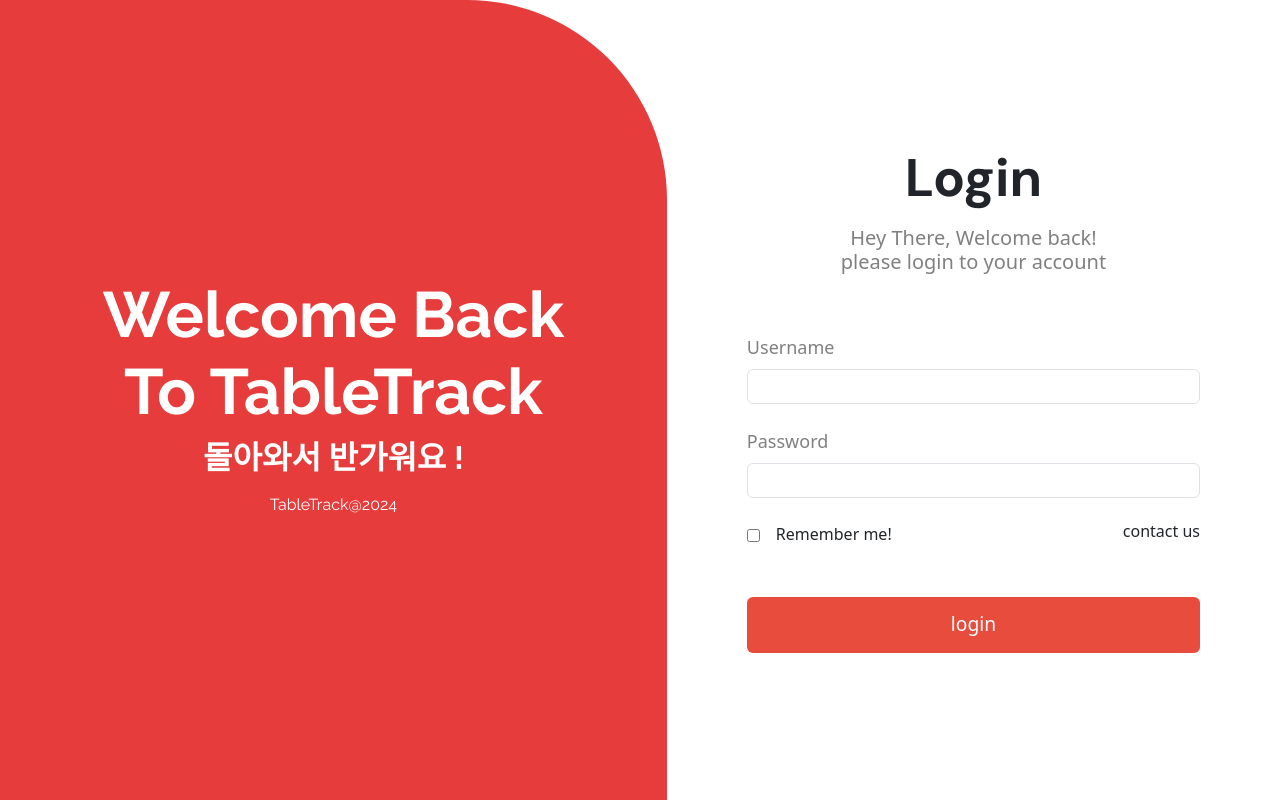
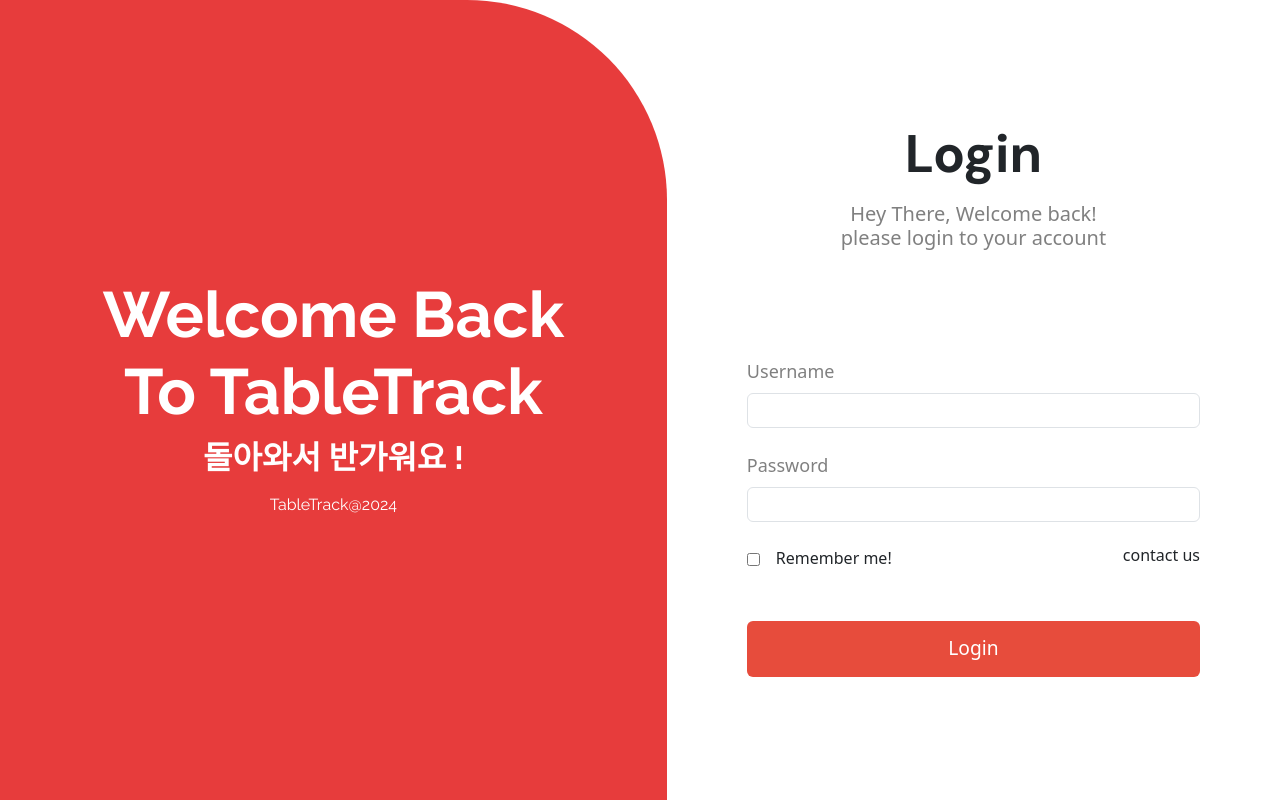
Before and after one commit to Mechiuw/Vue.TableTrack-Website-Back_Office, a Vue app in the folder vue-web-ex01/: page / in a window 1280 px wide. Built offline with nearby package versions, Linux system fonts and the light colour scheme.

Commit message:
[IMPROVE] Improved login

```diff
--- a/vue-web-ex01/src/components/login/LoginInput.vue
+++ b/vue-web-ex01/src/components/login/LoginInput.vue
@@ -1,24 +1,10 @@
-<script setup>
-  import { ref } from 'vue';
-
-  const username = ref('');
-  const password = ref('');
-
-  const handleSubmit = () => {
-    console.log('Username : ', username);
-    console.log('Password : ', password);
-  }
-
-</script>
-
 <template>
   <div class="login-input form-group">
-    <div>
     <div class="mb-5 container-title-login">
       <h1 class="title-login-main">Login</h1>
       <h5 class="title-login">Hey There, Welcome back!<br/>please login to your account</h5>
     </div>
-      <form>
+    <form @submit.prevent="handleSubmit">
       <div class="mb-4">
         <label class="mb-2 lbl">Username</label>
         <input class="form-control inp" v-model="username" type="email" />
@@ -36,14 +22,25 @@
           <h6 style="font-weight: 400;">contact us</h6>
         </div>
       </div>
+      <button type="submit" class="btn btn-dark submit-login-btn">Login</button>
     </form>
-        <button type="submit" class="btn btn-dark submit-login-btn">login</button>
-    </div>
   </div>
 </template>
 
+<script setup>
+import { ref } from 'vue';
+
+const username = ref('');
+const password = ref('');
+
+const handleSubmit = () => {
+  console.log('Username:', username.value);
+  console.log('Password:', password.value);
+}
+</script>
+
 <style scoped>
-.login-input{
+.login-input {
   display: flex;
   flex-direction: column;
   justify-content: center;
@@ -52,10 +49,10 @@
   width: 50%;
   padding: 80px;
 }
-#remember-line{
+#remember-line {
   justify-content: space-between;
 }
-.submit-login-btn{
+.submit-login-btn {
   width: 100%;
   height: 7vh;
   font-size: larger;
@@ -63,24 +60,24 @@
   border: 0;
 }
 .title-login-main {
-  font-family: "DM Sans",sans-serif;
+  font-family: "DM Sans", sans-serif;
   font-weight: bold;
   font-size: 330%;
-  margin-bottom:15px;
+  margin-bottom: 15px;
 }
-.title-login{
+.title-login {
   font-weight: 400;
   color: grey;
-  margin-bottom:60px;
+  margin-bottom: 60px;
 }
-.lbl{
+.lbl {
   font-size: large;
   color: grey;
 }
-.inp{
+.inp {
   height: 35px;
 }
-.container-title-login{
+.container-title-login {
   text-align: center;
 }
 </style>
```
Lines whose indentation alone changed are shown as unchanged.
